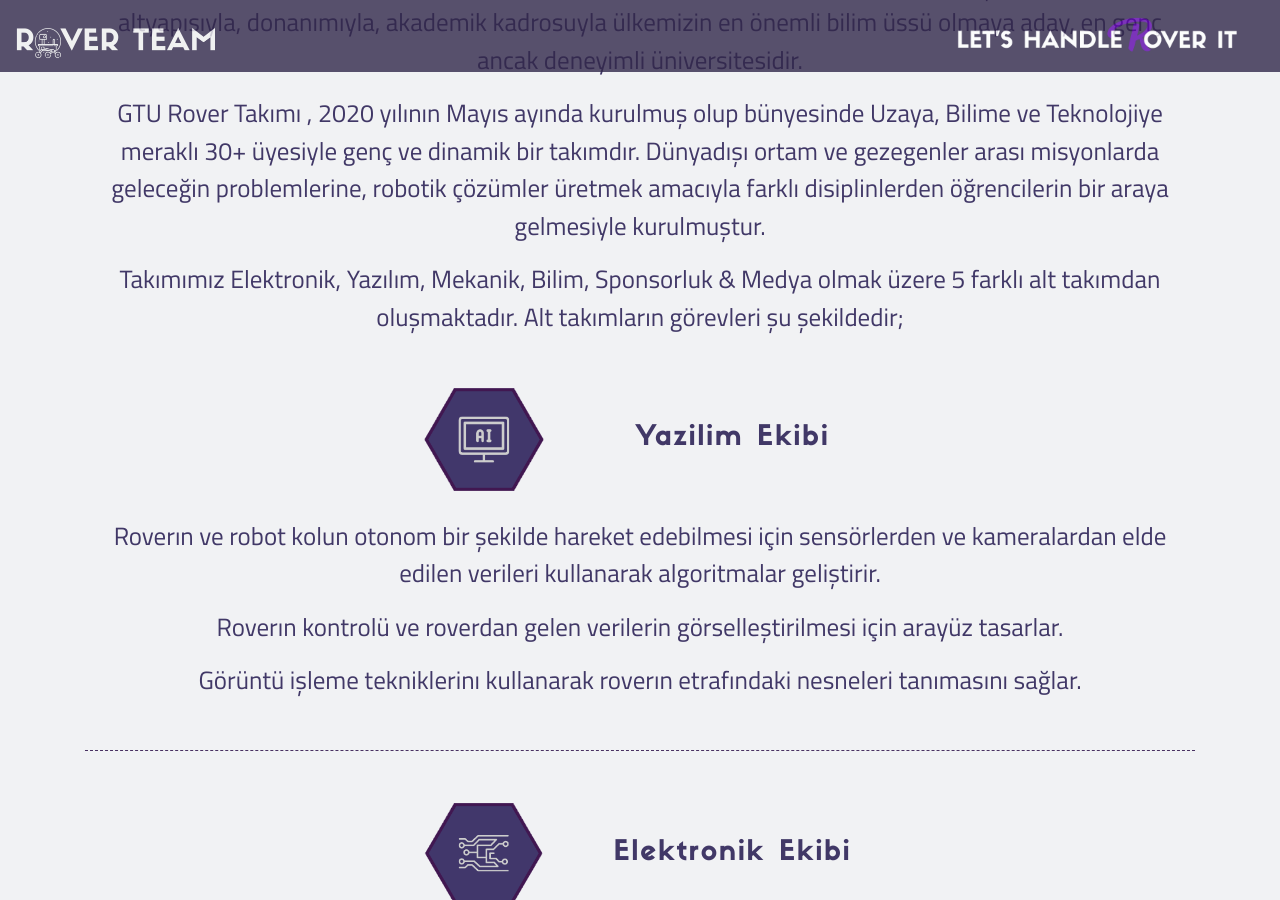
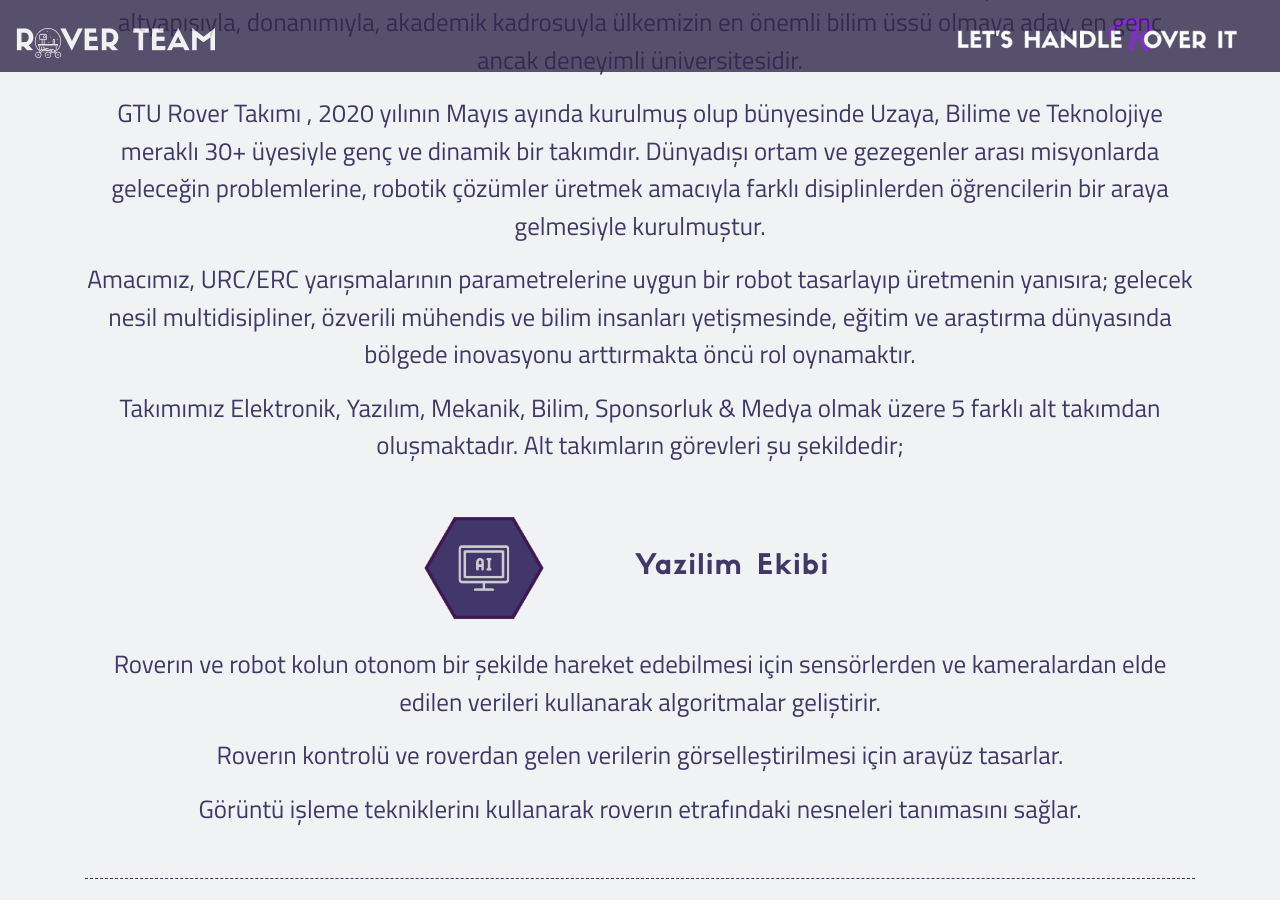
Before and after one commit to harunalbayrak/gtu-rover-website, a Jekyll site: the page built from about-us.html, in a window 1280 px wide and 900 px high, scrolled down 306 px. Built offline with Jekyll 4.4.1, drawn with Linux system fonts in a browser that asks for light colours.

Commit message:
Added new paragraph to about page

```diff
--- a/_layouts/about.html
+++ b/_layouts/about.html
@@ -20,6 +20,10 @@
             bünyesinde Uzaya, Bilime ve Teknolojiye meraklı  30+ üyesiyle genç ve dinamik bir takımdır. Dünyadışı ortam ve
             gezegenler arası misyonlarda geleceğin problemlerine, robotik çözümler üretmek amacıyla farklı disiplinlerden
             öğrencilerin bir araya gelmesiyle kurulmuştur.
+        </p>
+
+        <p class="animate__animated animate__fadeInRight p-sixth-div">Amacımız, URC/ERC yarışmalarının parametrelerine uygun bir robot
+            tasarlayıp üretmenin yanısıra; gelecek nesil multidisipliner, özverili mühendis ve bilim insanları yetişmesinde, eğitim ve araştırma dünyasında bölgede inovasyonu arttırmakta öncü rol oynamaktır.
         </p>
 
         <p class="animate__animated animate__fadeInRight p-sixth-div" style="margin-bottom: 50px">Takımımız Elektronik, Yazılım, Mekanik, Bilim, Sponsorluk
@@ -124,6 +128,7 @@
                 yapısını incelemekle sorumludur.
             </p>
         </div>
+
     </div>
 </section>
 
--- a/_layouts/index.html
+++ b/_layouts/index.html
@@ -194,7 +194,7 @@
                     <!--<li><a href="#" class="icoFacebook" title="Facebook"><i class="fa fa-facebook"></i></a></li>-->
                     <li><a target="_blank" href="https://twitter.com/gturover" class="icoTwitter" title="Twitter"><i class="fa fa-twitter"></i></a></li>
                     <li><a target="_blank" href="https://github.com/gtu-rover" class="icoGithub" title="Github"><i class="fa fa-github"></i></a></li>
-                    <li><a target="_blank" href="https://www.linkedin.com/company/gtu-rover-team/" class="icoLinkedin" title="Linkedin"><i class="fa fa-linkedin"></i></a></li>
+                    <li><a target="_blank" href="https://www.linkedin.com/in/gturover/" class="icoLinkedin" title="Linkedin"><i class="fa fa-linkedin"></i></a></li>
                 </ul>
             </div>
             <div class="btn-div">
```
Also changed, not shown: 1 other file.
